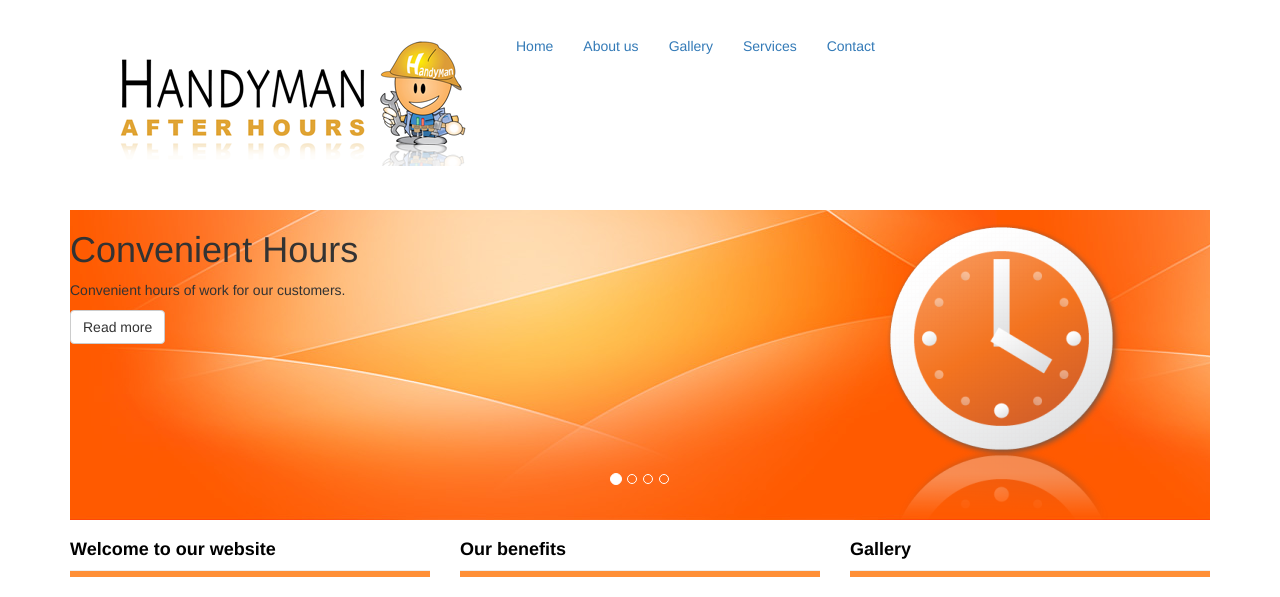
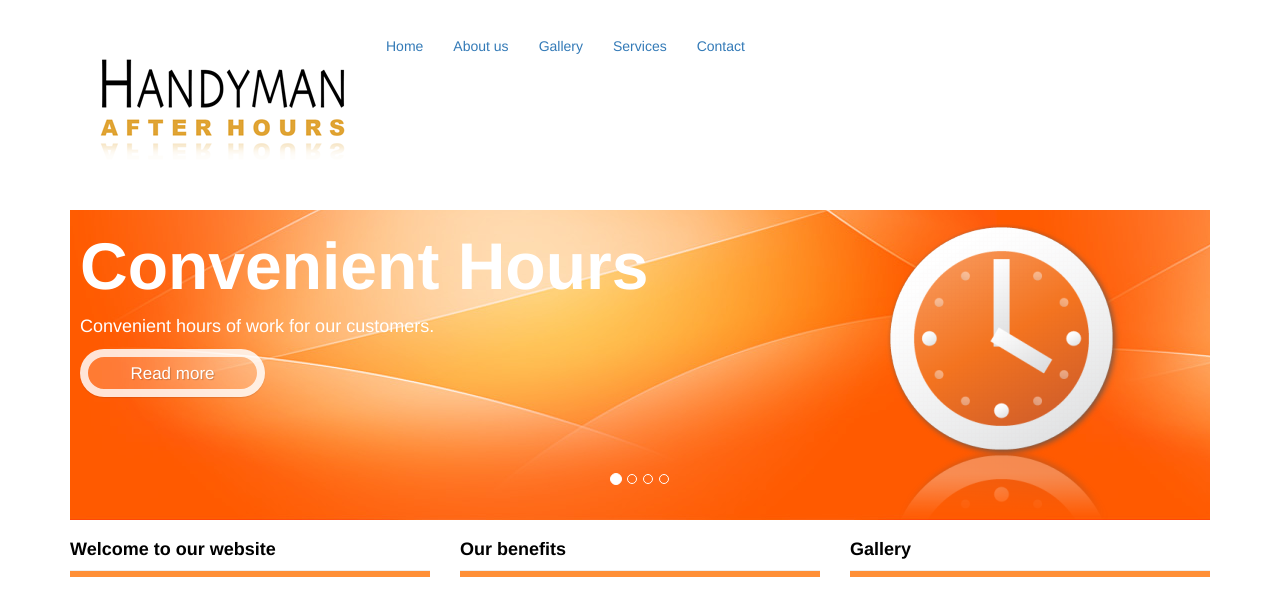
Before and after one commit to koniaczek/handymanafterhours, a Django app: page / in a window 1280 px wide. Shown: the top 597 px of the page. Run offline with Django 3.2, Linux system fonts and the light colour scheme; some libraries are stand-ins or nearby versions.

Commit message:
Fixing carousel

```diff
--- a/HandyMan/static/css/main.css
+++ b/HandyMan/static/css/main.css
@@ -140,3 +140,34 @@ h3.column-title {
     -webkit-box-shadow: inset 0 0 2px #000;
     box-shadow: inset 0 0 2px #000;
 }
+
+
+.carousel-header h1, .carousel-header p {
+    margin-left: 10px;
+    color: white;
+}
+
+.carousel-header h1 {
+    font-size: 66px;
+    font-weight: 700;
+}
+
+.carousel-header p {
+    font-size: 18px;
+    line-height: 26px;
+    font-weight: 400;
+}
+
+.carousel-header button {
+    border-radius: 30px;
+	box-shadow: 0px 1px 1px rgba(0,0,0,0.1);
+	color: #fff;
+	text-shadow: 1px 1px 1px rgba(0,0,0,0.2);
+	border: 8px solid rgba(255,255,255,0.8);
+	padding: 2px 20px 0px;
+	font-size: 17px;
+	line-height: 30px;
+	width: 185px;
+	text-align: center;
+	background: rgba(255,255,255,0.2);
+}
--- a/HandyMan/templates/index.html
+++ b/HandyMan/templates/index.html
@@ -61,7 +61,7 @@
         <div class="carousel-inner" role="listbox">
           <div class="item active">
             <div class="row">
-              <div class="col-md-8">
+              <div class="col-md-8 carousel-header">
                 <h1>Convenient Hours</h1>
                 <p>Convenient hours of work for our customers.</p>
                 <p><button class="btn btn-default">Read more</button></p>
@@ -74,7 +74,7 @@
 
           <div class="item">
             <div class="row">
-              <div class="col-md-8">
+              <div class="col-md-8 carousel-header">
                 <h1>Low Prices</h1>
                 <p>Service with the best prices.</p>
                 <p><button class="btn btn-default">Read more</button></p>
@@ -87,7 +87,7 @@
 
           <div class="item">
             <div class="row">
-              <div class="col-md-8">
+              <div class="col-md-8 carousel-header">
                 <h1>Free Estimate</h1>
                 <p>For a free estimate, simply give us a call at (631) 805 - 7232. Ask for Robert, he will give you all answers.</p>
                 <p><button class="btn btn-default">Read more</button></p>
@@ -101,7 +101,7 @@
 
           <div class="item">
             <div class="row">
-              <div class="col-md-8">
+              <div class="col-md-8 carousel-header">
                 <h1>Best Quality</h1>
                 <p>High quality workmanship and professionalism is our main objective.</p>
                 <p><button class="btn btn-default">Read more</button></p>
```
Also changed, not shown: HandyMan/static/img/logo.png.
